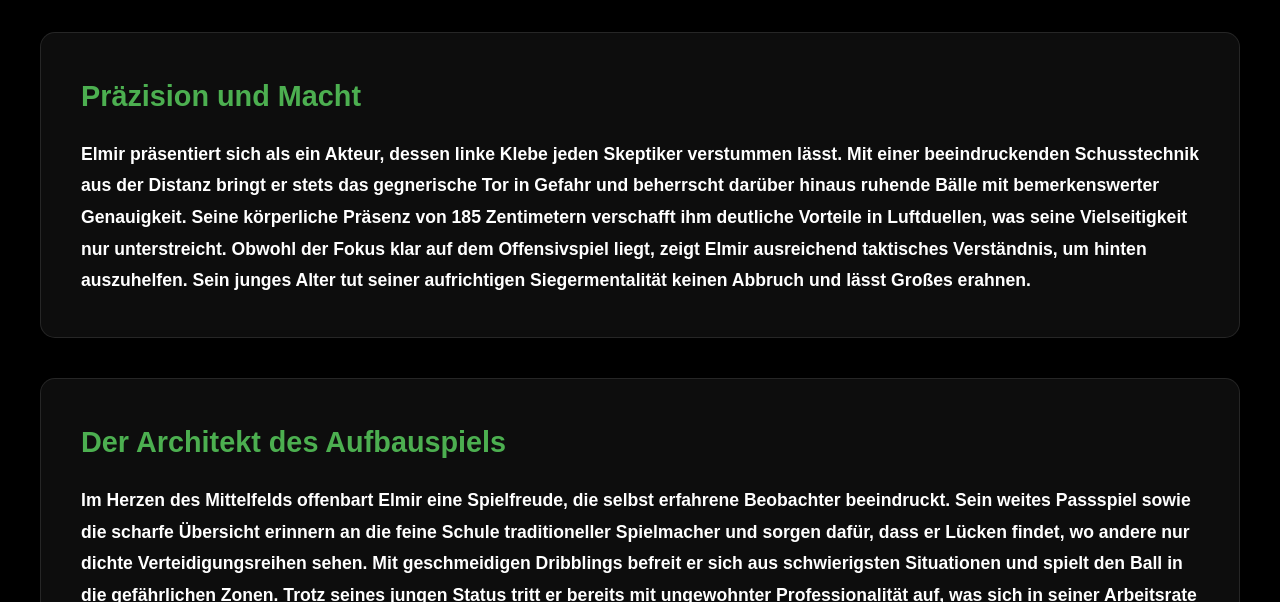
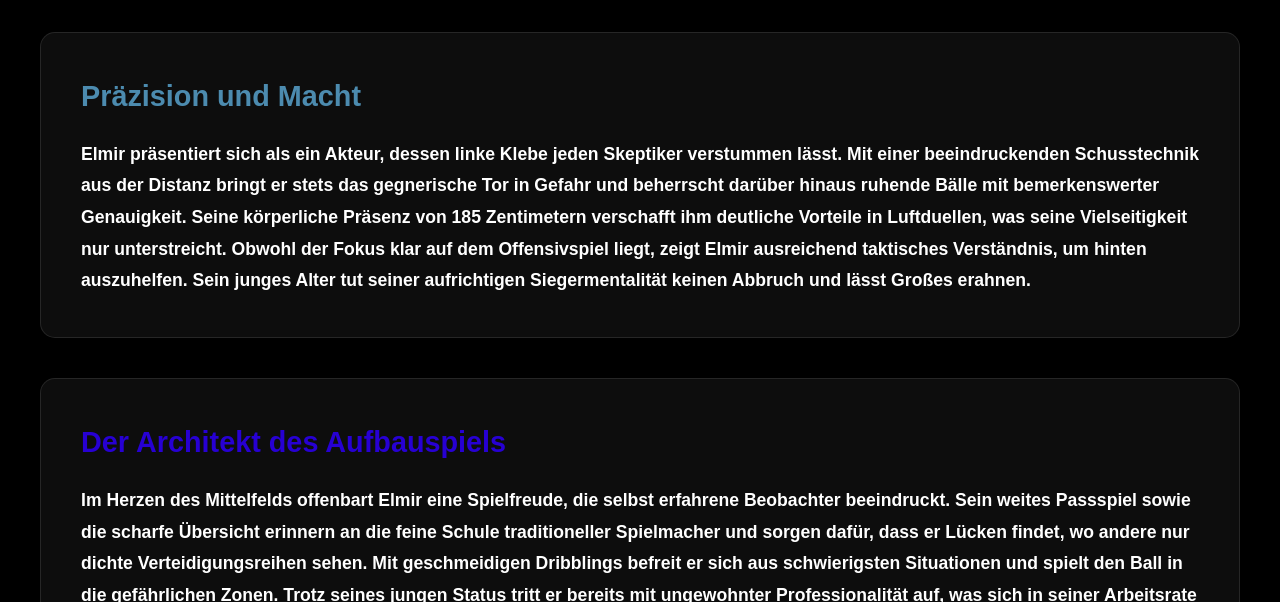
Before and after one commit to amarhasic/elmir, a plain HTML site: page on-the-field.html in a window 1280 px wide. Both pictures are taken after a click on the link "DE". Shown: the part 198-800 px from the top of the page. Drawn offline with Linux system fonts and the light colour scheme.

Commit message:
small update of colors

```diff
--- a/on-the-field.html
+++ b/on-the-field.html
@@ -69,7 +69,7 @@
                 <div style="display: grid; grid-template-columns: 1fr; gap: 40px;">
                     <!-- Präzision und Kraft -->
                     <div style="background: rgba(255, 255, 255, 0.05); padding: 40px; border-radius: 15px; border: 1px solid rgba(255, 255, 255, 0.1); transition: transform 0.3s ease;">
-                        <h2 style="color: #4CAF50; font-size: 1.8em; margin-bottom: 20px; font-weight: 900;">Präzision und Macht</h2>
+                        <h2 style="color: #4c8baf; font-size: 1.8em; margin-bottom: 20px; font-weight: 900;">Präzision und Macht</h2>
                         <p style="font-family: 'Lato-Bold', sans-serif; font-weight: 700; color: #ffffff; font-size: 1.1em; line-height: 1.8; margin: 0;">
                             Elmir präsentiert sich als ein Akteur, dessen linke Klebe jeden Skeptiker verstummen lässt. Mit einer beeindruckenden Schusstechnik aus der Distanz bringt er stets das gegnerische Tor in Gefahr und beherrscht darüber hinaus ruhende Bälle mit bemerkenswerter Genauigkeit. Seine körperliche Präsenz von 185 Zentimetern verschafft ihm deutliche Vorteile in Luftduellen, was seine Vielseitigkeit nur unterstreicht. Obwohl der Fokus klar auf dem Offensivspiel liegt, zeigt Elmir ausreichend taktisches Verständnis, um hinten auszuhelfen. Sein junges Alter tut seiner aufrichtigen Siegermentalität keinen Abbruch und lässt Großes erahnen.
                         </p>
@@ -77,7 +77,7 @@
 
                     <!-- Überragende Vision -->
                     <div style="background: rgba(255, 255, 255, 0.05); padding: 40px; border-radius: 15px; border: 1px solid rgba(255, 255, 255, 0.1); transition: transform 0.3s ease;">
-                        <h2 style="color: #4CAF50; font-size: 1.8em; margin-bottom: 20px; font-weight: 900;">Der Architekt des Aufbauspiels</h2>
+                        <h2 style="color: #2700d3; font-size: 1.8em; margin-bottom: 20px; font-weight: 900;">Der Architekt des Aufbauspiels</h2>
                         <p style="font-family: 'Lato-Bold', sans-serif; font-weight: 700; color: #ffffff; font-size: 1.1em; line-height: 1.8; margin: 0;">
                             Im Herzen des Mittelfelds offenbart Elmir eine Spielfreude, die selbst erfahrene Beobachter beeindruckt. Sein weites Passspiel sowie die scharfe Übersicht erinnern an die feine Schule traditioneller Spielmacher und sorgen dafür, dass er Lücken findet, wo andere nur dichte Verteidigungsreihen sehen. Mit geschmeidigen Dribblings befreit er sich aus schwierigsten Situationen und spielt den Ball in die gefährlichen Zonen. Trotz seines jungen Status tritt er bereits mit ungewohnter Professionalität auf, was sich in seiner Arbeitsrate und Disziplin widerspiegelt. Jeder Pass von ihm trägt das Potenzial, eine Partie zu entscheiden.
 
@@ -87,7 +87,7 @@
 
                     <!-- Mittelfeld-Dynamo -->
                     <div style="background: rgba(255, 255, 255, 0.05); padding: 40px; border-radius: 15px; border: 1px solid rgba(255, 255, 255, 0.1); transition: transform 0.3s ease;">
-                        <h2 style="color: #4CAF50; font-size: 1.8em; margin-bottom: 20px; font-weight: 900;">Ehrgeiz und Unermüdlicher Einsatz</h2>
+                        <h2 style="color: #a01212; font-size: 1.8em; margin-bottom: 20px; font-weight: 900;">Ehrgeiz und Unermüdlicher Einsatz</h2>
                         <p style="font-family: 'Lato-Bold', sans-serif; font-weight: 700; color: #ffffff; font-size: 1.1em; line-height: 1.8; margin: 0;">
                             Wenn Elmir das Spielfeld betritt, wirkt seine Zielstrebigkeit förmlich ansteckend auf seine Mitspieler. Sein Spielverständnis erlaubt es ihm, sowohl bei offensiven Vorstößen als auch im Rückwärtsgang die richtigen Entscheidungen zu treffen. Die linke Fußtechnik glänzt auch bei Freistößen und Ecken, wo er Gegenspieler und Torhüter gleichermaßen zum Zittern bringt. Obwohl er nicht als reiner Defensivstratege bekannt ist, reicht sein Engagement, um beim Balleroberungsspiel nie abzuschenken. Dieser junge Fußballer besticht durch einen Willen, der ihn noch weiter nach vorn treiben dürfte.
                         </p>
```
